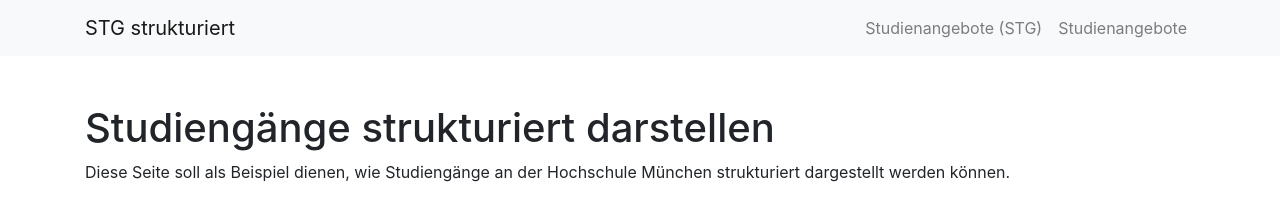
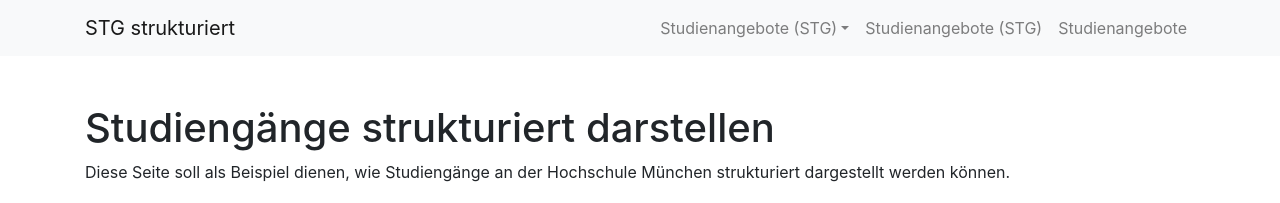
Before and after one commit to tgermer/stg, a Jekyll site: the page built from index.md, in a window 1280 px wide. Shown: the top 203 px of the page. Built offline with Jekyll 4.4.1, drawn with Linux system fonts in a browser that asks for light colours.

Commit message:
Navigation angepasst

```diff
--- a/_includes/nav.html
+++ b/_includes/nav.html
@@ -7,6 +7,16 @@
 
 			<div class="collapse navbar-collapse" id="navbarSupportedContent">
 				<ul class="navbar-nav ml-auto">
+
+					<li class="nav-item dropdown {% if page.url == "/stg.html" %}active{% endif %}">
+						<a class="nav-link dropdown-toggle" href="#" id="navbarDropdownMenuLink" data-toggle="dropdown" aria-haspopup="true" aria-expanded="false">Studienangebote (STG)</a>
+						<div class="dropdown-menu" aria-labelledby="navbarDropdownMenuLink">
+							<a class="dropdown-item {% if page.url == "/stg.html" %}active{% endif %}" href="{{ site.url }}/stg.html">Übersicht</a>
+							{% for item in site.data.stg %}
+							<a class="dropdown-item {% if page.url == "{{ item.dateiname | datapage_url: 'stg' }}" %}active{% endif %}" href="{{ item.dateiname | datapage_url: 'stg' }}">{{ item.fachrich }} ({{ item.grade_kurz }})</a>
+							{% endfor %}
+					</li>
+
 					<li class="nav-item {% if page.url == "/stg.html" %}active{% endif %}"><a class="nav-link" href="{{ site.url }}/stg.html">Studienangebote (STG)</a>
 					</li>
 					<li class="nav-item {% if page.url == "/studienangebot.html" %}active{% endif %}"><a class="nav-link" href="{{ site.url }}/studienangebot.html">Studienangebote</a>
```
